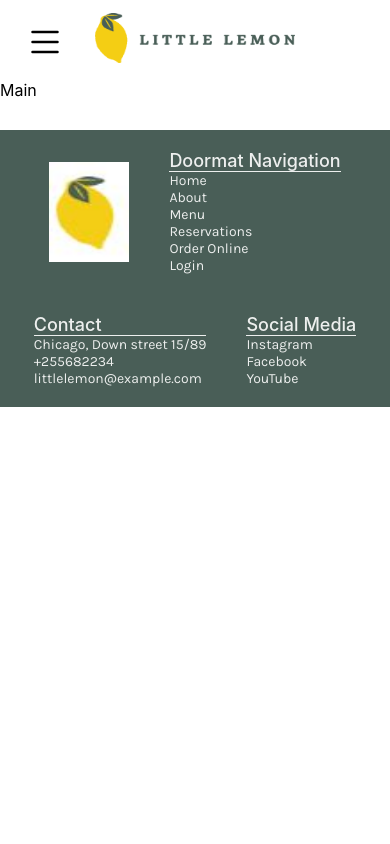
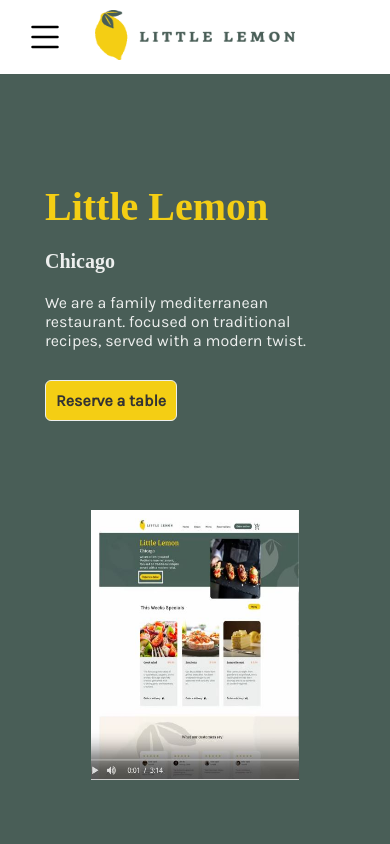
Before and after one commit to YanShtein/little_lemon, a React (Create React App) app: page / in a window 390 px wide. Shown: the top 844 px of the page. Built offline with nearby package versions, Linux system fonts and the light colour scheme; the HTML template or start-up script is replaced by a standard one; a web font is replaced by a local one.

Commit message:
small fixes

```diff
--- a/src/components/Header.js
+++ b/src/components/Header.js
@@ -32,6 +32,21 @@
           <Nav />
         </span>
       </div>
+      <div className="header-main">
+        <div className="header-main-content">
+          <h2>Little Lemon</h2>
+          <h3>Chicago</h3>
+          <p>We are a family mediterranean restaurant.
+            focused on traditional recipes, served with a modern twist.
+          </p>
+          <button>
+            <a href="/">Reserve a table</a>
+          </button>
+        </div>
+        <div>
+          <img src={require('../assets/img.JPG')} alt='Menu'/>
+        </div>
+      </div>
     </header>
   )
 }
--- a/src/components/Main.js
+++ b/src/components/Main.js
@@ -1,6 +1,7 @@
 
 
 export default function Main() {
+
   return (
     <main>
       Main
--- a/src/index.css
+++ b/src/index.css
@@ -10,9 +10,14 @@
   --highlight-black : #333333;
   --font-headlines: 'Markazi Text';
   --font-paragraphs: 'Karla';
-  --text-size-24: 24px;
+  --section-title: 48px;
+  --section-title-weight: bold;
   --card-title: 24px;
   --card-title-weight: bold;
+  --card-price: 20px;
+  --card-line-height: 1.5px;
+  --par-text: 20px;
+  --border-radius: 6px;
 }
 
 body {
@@ -22,6 +27,8 @@
     sans-serif;
   -webkit-font-smoothing: antialiased;
   -moz-osx-font-smoothing: grayscale;
+  scroll-behavior: smooth;
+  text-rendering: optimizeSpeed;
 }
 
 .container {
@@ -30,6 +37,18 @@
   height: 100vh;
   /* max-width: 1440px;
   margin: auto; */
+}
+
+button {
+  padding: 10px;
+  margin: 10px auto;
+  cursor: pointer;
+  color: var(--highlight-black);
+  font-weight: 600;
+  font-size: var(--font-paragraphs);
+  background-color: var(--primary-yellow);
+  border-radius: var(--border-radius);
+  border: 1px solid var(--highlight-cream);
 }
 
 a {
@@ -55,7 +74,6 @@
 /* ------------------------> HEADER ------------------------> */
 
 .header {
-  height: 80px;
   display: flex;
   flex-direction: row;
   justify-content: space-evenly;
@@ -88,7 +106,7 @@
 
 .header nav li:nth-child(4) {
   border: 1px solid var(--primary-yellow);
-  border-radius: 6px;
+  border-radius: var(--border-radius);
   color: var(--primary-yellow);
 }
 
@@ -96,7 +114,7 @@
   display: none;
   cursor: pointer;
   position: absolute;
-  top: 22px;
+  top: 17px;
   left: 25px;
 }
 
@@ -105,7 +123,12 @@
   width: 40px;
 }
 
-/* --------> HEADER-MOBILE ---------> */
+.hamburger-btn svg:active {
+  transform: rotate(90deg);
+  transition: all 0.2s linear;
+}
+
+/* --------> HAMBURGER ---------> */
 
 .hide-content {
   display: none;
@@ -113,6 +136,7 @@
 
 .show-content {
   display: block;
+  transition: all 0.4s ease;
 }
 
 .hamburger {
@@ -121,7 +145,7 @@
   top: 0;
   left: 0;
   width: 100vw;
-  height: 100vh;
+  height: 100%;
   background: rgb(0 0 0 / 90%);
 }
 
@@ -129,6 +153,8 @@
   display: flex;
   flex-direction: row;
   justify-content: center;
+  align-items: center;
+  overflow: scroll;
   height: 100%;
   width: 100%;
   color: var(--highlight-cream);
@@ -148,7 +174,7 @@
 .hamburger-content nav ul li:nth-child(4),
 .hamburger-content nav ul li:nth-child(5) {
   border: 1px solid var(--primary-yellow);
-  border-radius: 6px;
+  border-radius: var(--border-radius);
   color: yellow;
 }
 
@@ -159,6 +185,46 @@
   cursor: pointer;
   height: 30px;
   padding: 30px;
+}
+
+/* --------> HEADER MAIN ---------> */
+
+.header-main {
+  display: flex;
+  flex-direction: row;
+  flex-wrap: wrap;
+  align-items: center;
+  justify-content: space-evenly;
+  height: 90vh;
+  background-color: #495E57;
+  padding: 30px;
+}
+
+.header-main img {
+  height: 360px;
+  width: 320px;
+}
+
+.header-main-content h2 {
+  max-width: 800px;
+  color: var(--primary-yellow);
+  font-family: var(--font-headlines);
+  font-size: 80px;
+  margin: 0;
+}
+
+.header-main-content h3 {
+  color: var(--highlight-cream);
+  font-family: var(--font-headlines);
+  font-size: 40px;
+}
+
+.header-main-content p {
+  margin: 20px 0px;
+  font-family: var(--font-paragraphs);
+  max-width: 300px;
+  color: var(--highlight-cream);
+  font-size: 20px;
 }
 
 /* ------------------------> FOOTER ------------------------> */
@@ -202,13 +268,30 @@
   .hamburger-btn {
     display: block;
   }
+  .header-main-content h2 {
+    font-size: 40px;
+  }
+  .header-main img {
+    height: 150px;
+    width: 120px;
+  }
 }
 
-/* @keyframes hamburger {
-  0% {
-    transform: rotateZ(0);
+@media (max-width: 748px) {
+  .header-main {
+    flex-direction: column;
   }
-  100% {
-    transform: rotateZ(90deg);
+  .header-main-content h2 {
+    font-size: 40px;
   }
-} */
+  .header-main-content h3 {
+    font-size: 20px;
+  }
+  .header-main-content p {
+    font-size: 16px;
+  }
+  .header-main img {
+    height: 270px;
+    width: 208px;
+  }
+}
```
